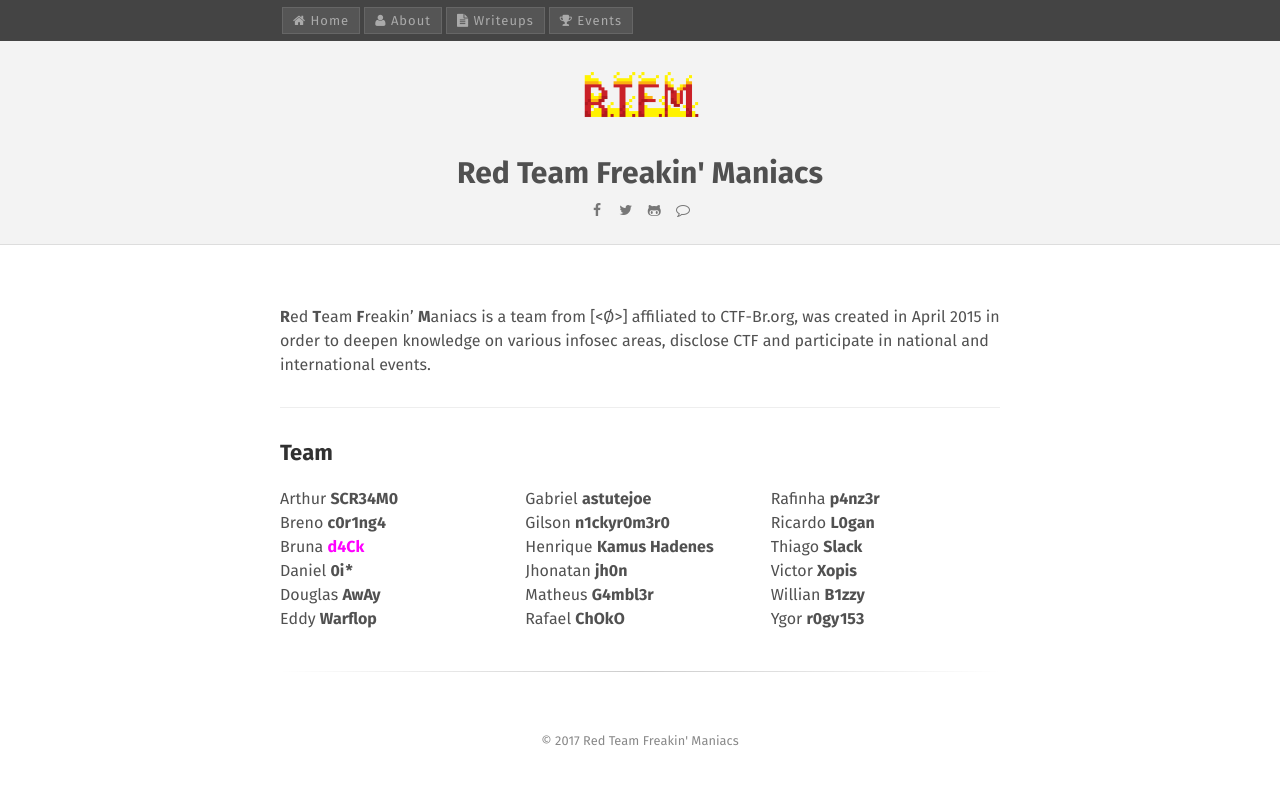
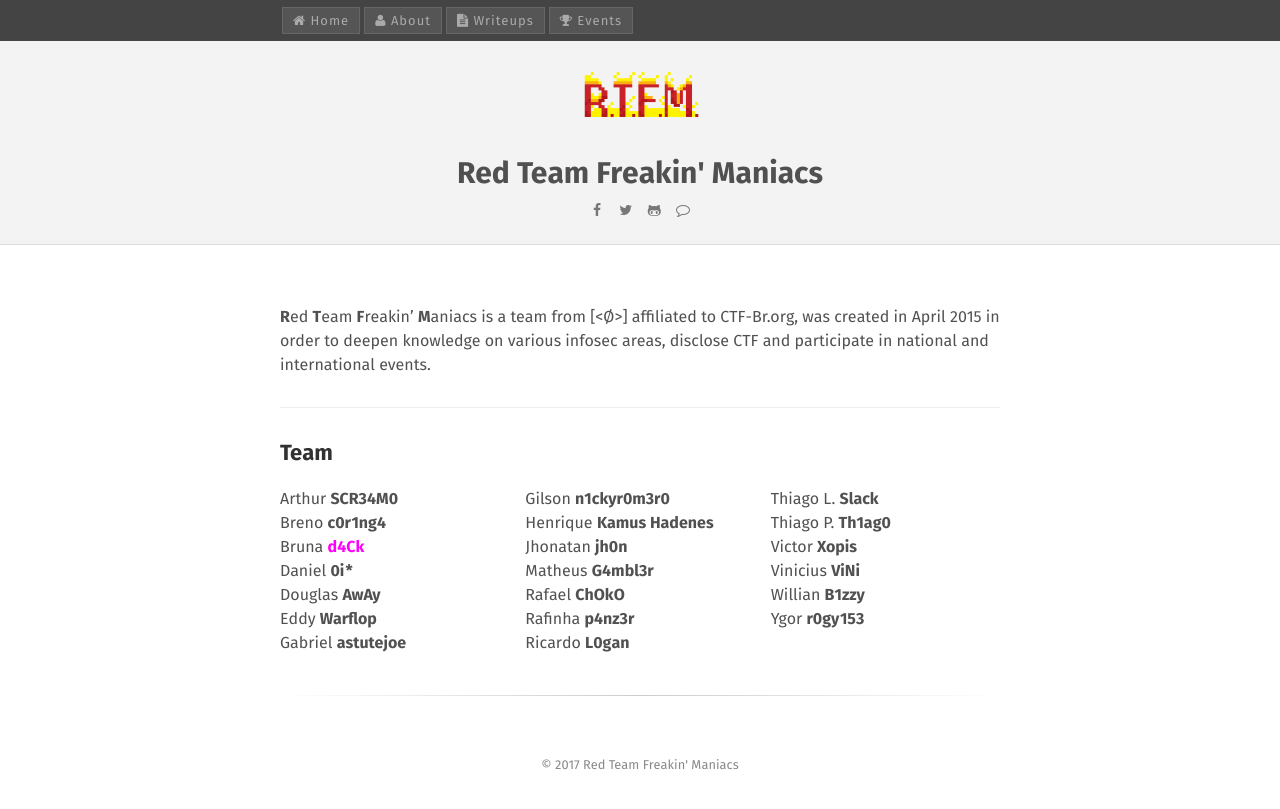
Before and after one commit to rtfm-ctf/rtfm-ctf.github.io, a Jekyll site: the page built from about.md, in a window 1280 px wide. Shown: the top 809 px of the page. Built offline with Jekyll 4.4.1, drawn with Linux system fonts in a browser that asks for light colours.

Commit message:
Atualizando a lineup e description do about

```diff
--- a/about.md
+++ b/about.md
@@ -27,8 +27,10 @@ keywords: about rtfm ctf hacking
 	Rafael <b>ChOkO</b><br/>
 	Rafinha <b>p4nz3r</b><br/>
 	Ricardo <b>L0gan</b><br/>
-	Thiago <b>Slack</b><br/>
+	Thiago L. <b>Slack</b><br/>
+	Thiago P. <b>Th1ag0</b><br/>
 	Victor <b>Xopis</b><br/>
+	Vinicius <b>ViNi</b><br/>
 	Willian <b>B1zzy</b><br/>
 	Ygor <b>r0gy153</b><br/>
 </div>
```
Also changed, not shown: other parts of about.md (+2 -2 lines).
